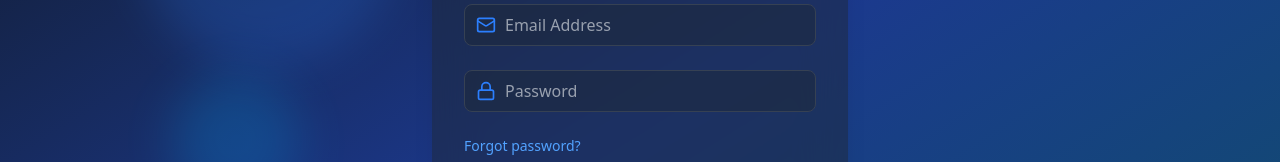
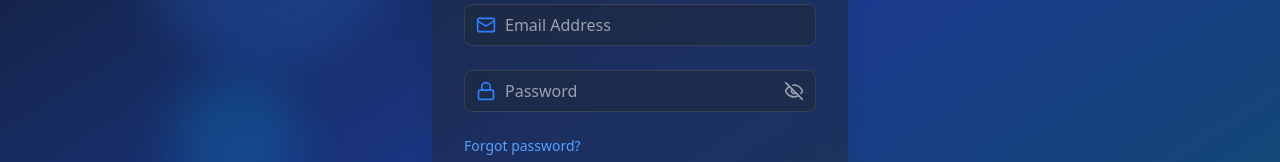
Before and after one commit to Santos2175/auth-app, a React (Vite) app in the folder frontend/: page /login in a window 1280 px wide. Shown: the part 288-450 px from the top of the page. Built offline with nearby package versions, Linux system fonts and the light colour scheme; no server answers.

Commit message:
update: Input component updated

```diff
--- a/frontend/package.json
+++ b/frontend/package.json
@@ -17,6 +17,7 @@
     "lucide-react": "^0.513.0",
     "react": "^19.1.0",
     "react-dom": "^19.1.0",
+    "react-hook-form": "^7.57.0",
     "react-hot-toast": "^2.5.2",
     "react-router-dom": "^7.6.2",
     "tailwindcss": "^4.1.8",
--- a/frontend/src/components/ui/Input.tsx
+++ b/frontend/src/components/ui/Input.tsx
@@ -1,10 +1,16 @@
-import type { LucideIcon } from 'lucide-react';
+import { Eye, EyeOff, type LucideIcon } from 'lucide-react';
+import { useState } from 'react';
 
 interface InputProps extends React.InputHTMLAttributes<HTMLInputElement> {
   icon: LucideIcon;
 }
 
-const Input: React.FC<InputProps> = ({ icon: Icon, ...props }) => {
+const Input: React.FC<InputProps> = ({ icon: Icon, type, ...props }) => {
+  const [showPassword, setShowPassword] = useState(false);
+
+  const inputType =
+    type === 'password' ? (showPassword ? 'text' : 'password') : type;
+
   return (
     <div className='relative mb-6'>
       <div className='absolute inset-y-0 left-0 flex items-center pl-3 pointer-events-none'>
@@ -12,8 +18,22 @@ const Input: React.FC<InputProps> = ({ icon: Icon, ...props }) => {
       </div>
       <input
         {...props}
+        type={inputType}
         className='w-full pl-10 pr-3 py-2 bg-gray-800/50 rounded-lg border border-gray-700 focus:border-blue-500 focus:ring-2 focus:ring-blue-500 text-white placeholder-gray-400 transition duration-200'
       />
+
+      {/* If type is password */}
+      {type === 'password' && (
+        <div
+          className='absolute inset-y-0 right-0 flex items-center pr-3 cursor-pointer'
+          onClick={() => setShowPassword((prev) => !prev)}>
+          {showPassword ? (
+            <Eye className='size-5 text-blue-500' />
+          ) : (
+            <EyeOff className='size-5 text-gray-400' />
+          )}
+        </div>
+      )}
     </div>
   );
 };
--- a/frontend/src/lib/api/client.ts
+++ b/frontend/src/lib/api/client.ts
@@ -31,8 +31,6 @@ apiClient.interceptors.response.use(
       }
     }
 
-    console.log('response sttus', error.response?.status);
-
     // Normalize error structure
     const normalizedError: ApiError = {
       message:
@@ -41,7 +39,6 @@ apiClient.interceptors.response.use(
         'An error occured',
       status: error.response?.status,
     };
-    console.log('Normalized error', normalizedError);
 
     return Promise.reject(normalizedError);
   }
--- a/frontend/src/pages/SignupPage.tsx
+++ b/frontend/src/pages/SignupPage.tsx
@@ -12,8 +12,6 @@ const SignupPage = () => {
   const [password, setPassword] = useState<string>('');
 
   const { signup, error, isLoading } = useAuthStore();
-
-  console.log(error);
 
   const navigate = useNavigate();
 
--- a/frontend/src/stores/authStore.ts
+++ b/frontend/src/stores/authStore.ts
@@ -60,7 +60,6 @@ export const useAuthStore = create<AuthStore>((set) => ({
         error: null,
       });
       toast.success(response.data?.message);
-      console.log('Success Response', response);
     } catch (err: any) {
       const errorMessage = err.message || 'Signup failed';
       set({ error: errorMessage, isLoading: false });
```
Also changed, not shown: 1 other file (tests, documents, lock files or other folders).
